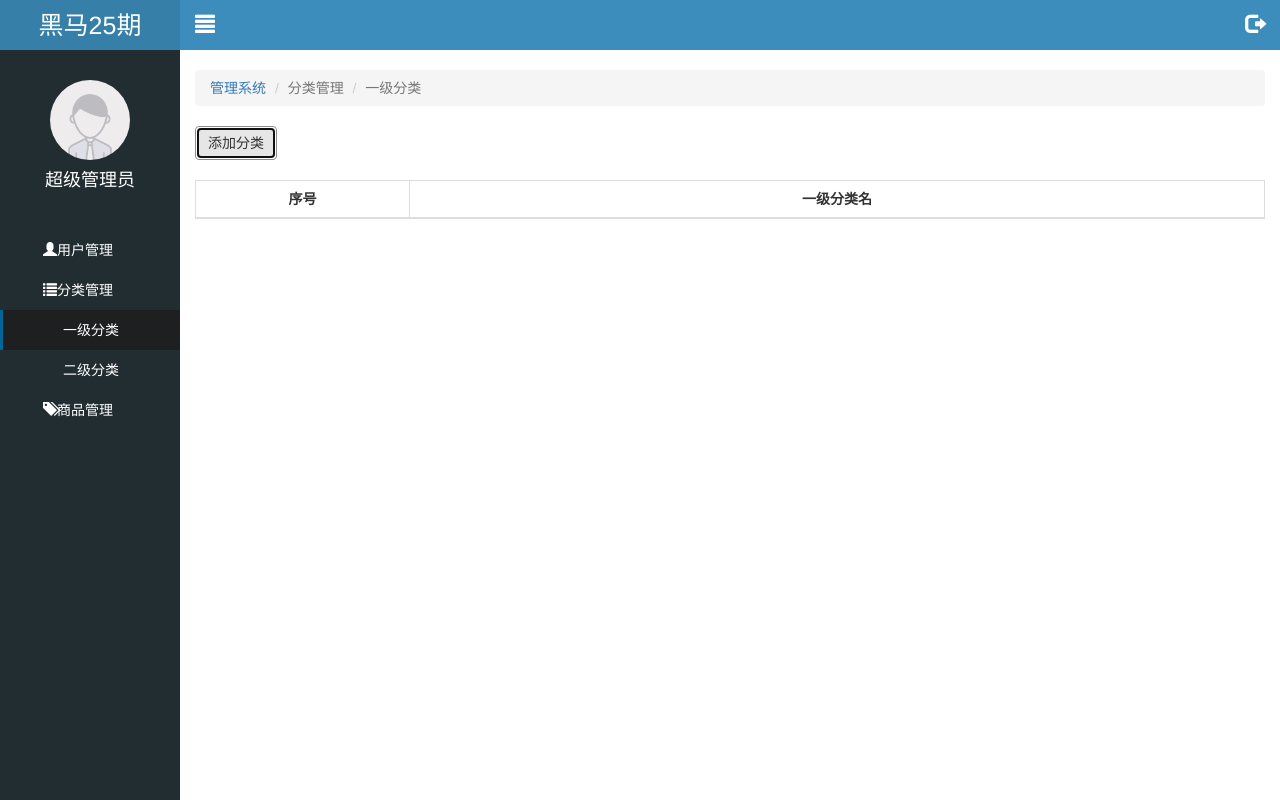
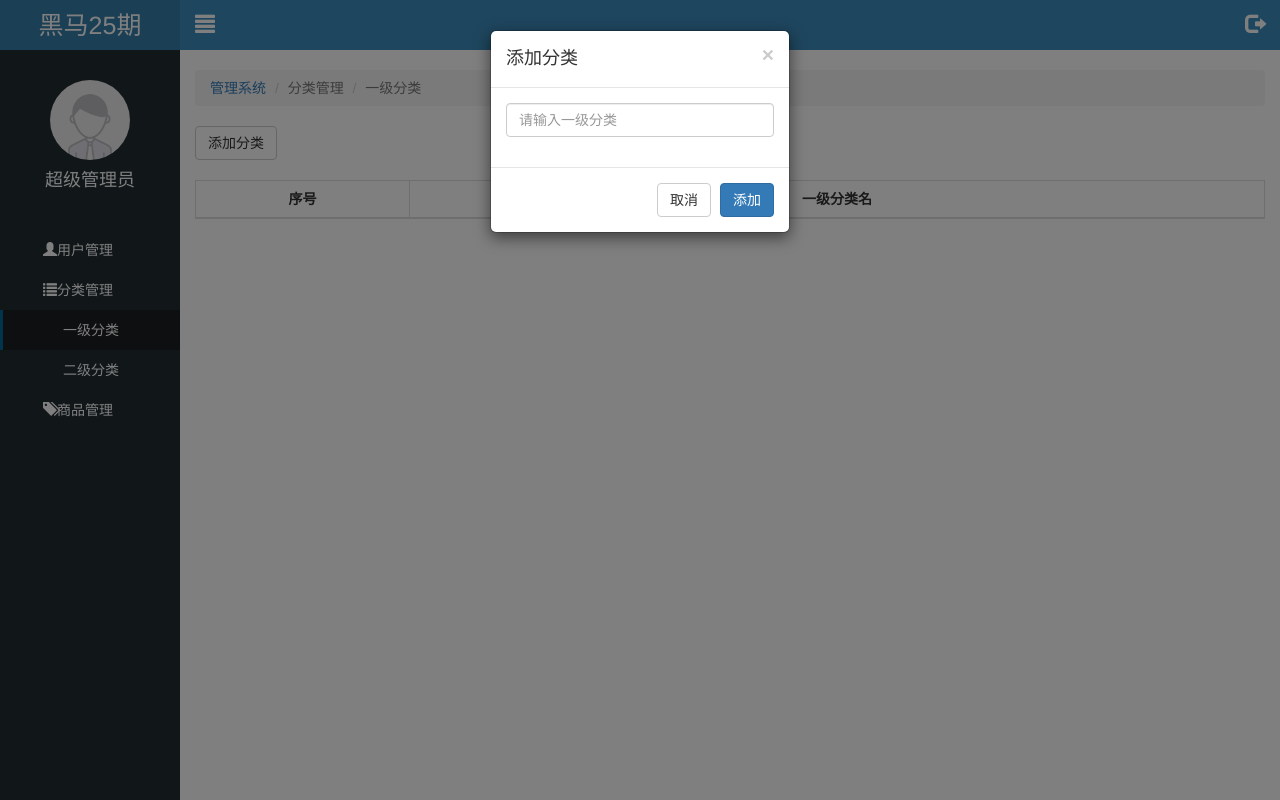
Before and after one commit to zhangjie123123/letao, a website: page public/back/first.html in a window 1280 px wide. Both pictures are taken after a click on the button "添加分类". Shown: the top 800 px of the page. Drawn offline with Linux system fonts and the light colour scheme; no server answers.

Commit message:
一级分类完成

```diff
--- a/public/back/first.html
+++ b/public/back/first.html
@@ -52,7 +52,7 @@
             <li class="active">一级分类</li>
         </ol>
         <div class="lt_content">
-            <button class="btn btn-default mb_20" >添加分类</button>
+            <button class="btn btn-default mb_20" id="addBtn" >添加分类</button>
             <table class="table table-bordered table-hover">
                 <thead>
                 <tr>
@@ -90,6 +90,30 @@
         </div><!-- /.modal-content -->
     </div><!-- /.modal-dialog -->
 </div><!-- /.modal -->
+
+<div class="modal fade" tabindex="-1"  id="addModal">
+    <div class="modal-dialog modal-sm" >
+        <div class="modal-content">
+            <form id="form">
+            <div class="modal-header">
+                <button type="button" class="close" data-dismiss="modal"><span >&times;</span></button>
+                <h4 class="modal-title">添加分类</h4>
+            </div>
+            <div class="modal-body">
+
+                    <div class="form-group">
+                        <input type="text" name="categoryName" class="form-control"  placeholder="请输入一级分类">
+                    </div>
+
+            </div>
+            <div class="modal-footer">
+                <button type="button" class="btn btn-default" data-dismiss="modal">取消</button>
+                <button type="submit" class="btn btn-primary" >添加</button>
+            </div>
+            </form>
+        </div><!-- /.modal-content -->
+    </div><!-- /.modal-dialog -->
+</div><!-- /.modal -->
 <script type="text/html" id="tpl">
     {{each rows v i}}
     <tr>
--- a/public/back/js/first.js
+++ b/public/back/js/first.js
@@ -37,5 +37,50 @@ $(function () {
             }
         });
     }
-
+//2.点击添加分类按钮，显示模态框
+    $("#addBtn").click(function () {
+        $("#addModal").modal("show");
+    });
+    //3.使用表单效验插件，实现表单效验
+    $("#form").bootstrapValidator({
+        //配置效验的图标
+        feedbackIcons:{
+            valid:'glyphicon glyphicon-ok',
+            invalid:'glyphicon glyphicon-remove',
+            validating:'glyphicon glyphicon-refresh'
+        },
+// 配置字段
+        fields:{
+            categoryName:{
+                validators:{
+                    notEmpty:{
+                        message:"一级分类不能为空"
+                    }
+                }
+            }
+        }
+    });
+    //4.注册表单效验成功事件，阻止默认的成功提交，通过ajax进行提交
+    $('#form').on("success.form.bv",function (e) {
+      e.preventDefault();
+        //通过ajax进行提交
+        $.ajax({
+            type:"post",
+            url:"/category/addTopCategory",
+            data:$("#form").serialize(),
+            dataType:"json",
+            success:function (info) {
+                if(info.success){
+                    //添加完成成功
+                    //关闭模态框
+                    $("#addModal").modal("hide");
+                    currentPage=1;
+                    //页面重新渲染
+                    render();
+                    //3.重置模态框
+                    $('#form').data("bootstrapValidator").resetForm(true);
+                }
+            }
+        })
+    });
 });
```
